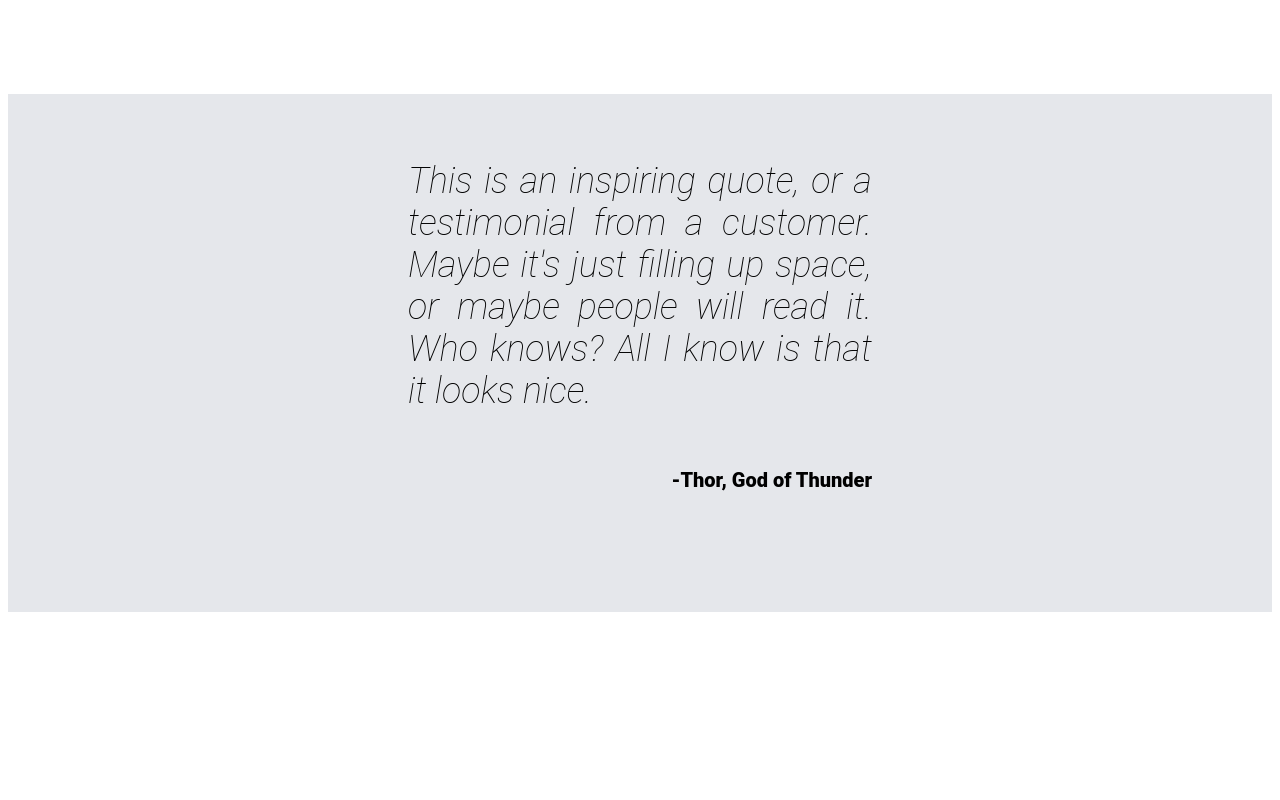
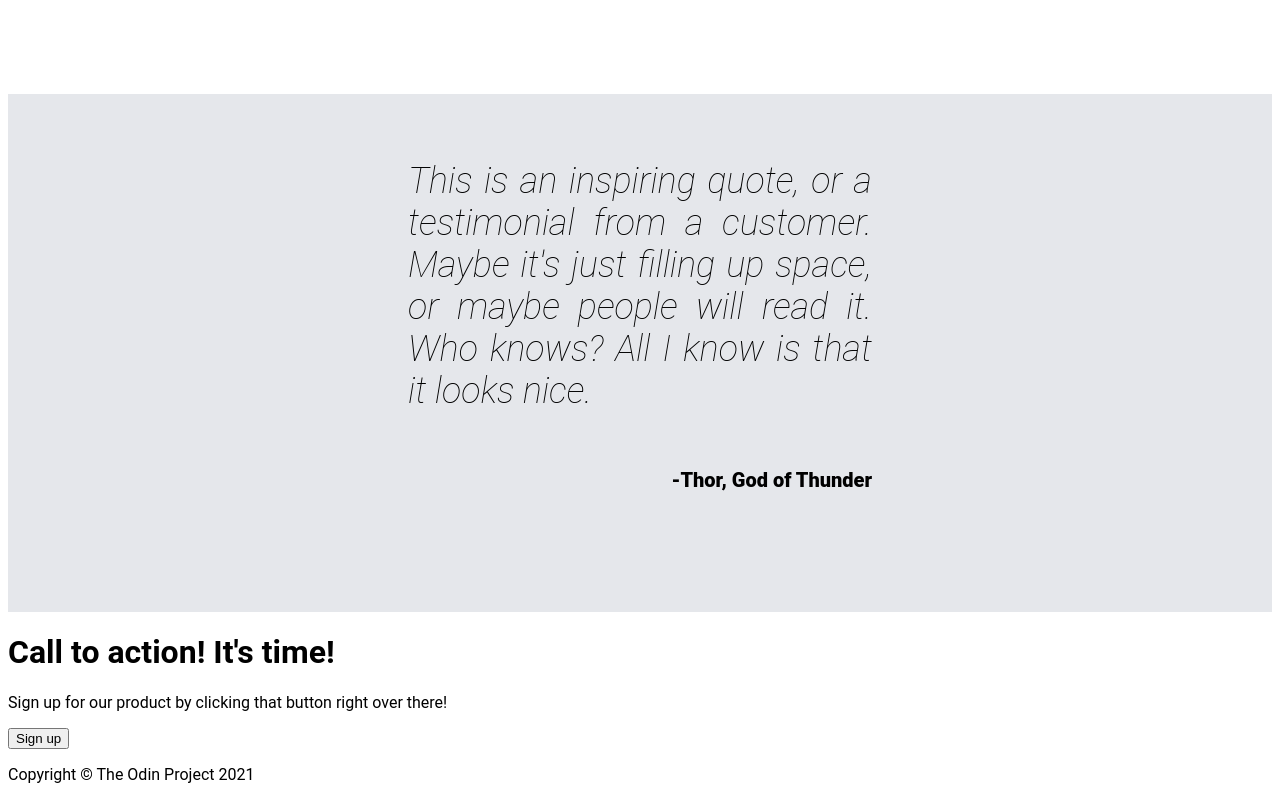
Before and after one commit to electricwig/odin-landing-page, a plain HTML site: page index.html in a window 1280 px wide. Shown: the part 1021-1821 px from the top of the page. Before the commit the page ends 1641 px from the top, so only its background shows below. Drawn offline with Linux system fonts and the light colour scheme.

Commit message:
Finish HTML

```diff
--- a/index.html
+++ b/index.html
@@ -74,5 +74,26 @@
 
     </div>
 
+    <div class="call_container">
+
+        <div class="call_to_action">
+
+            <div class="call_text">
+                <h1>Call to action! It's time!</h1>
+                <p>Sign up for our product by clicking that button right over there!</p>
+            </div>
+
+            <div class="call_button">
+                <button>Sign up</button>
+            </div>
+
+        </div>
+
+    </div>
+
+    <div class="footer">
+        <p>Copyright © The Odin Project 2021</p>
+    </div>
+
 </body>
 </html>
```
